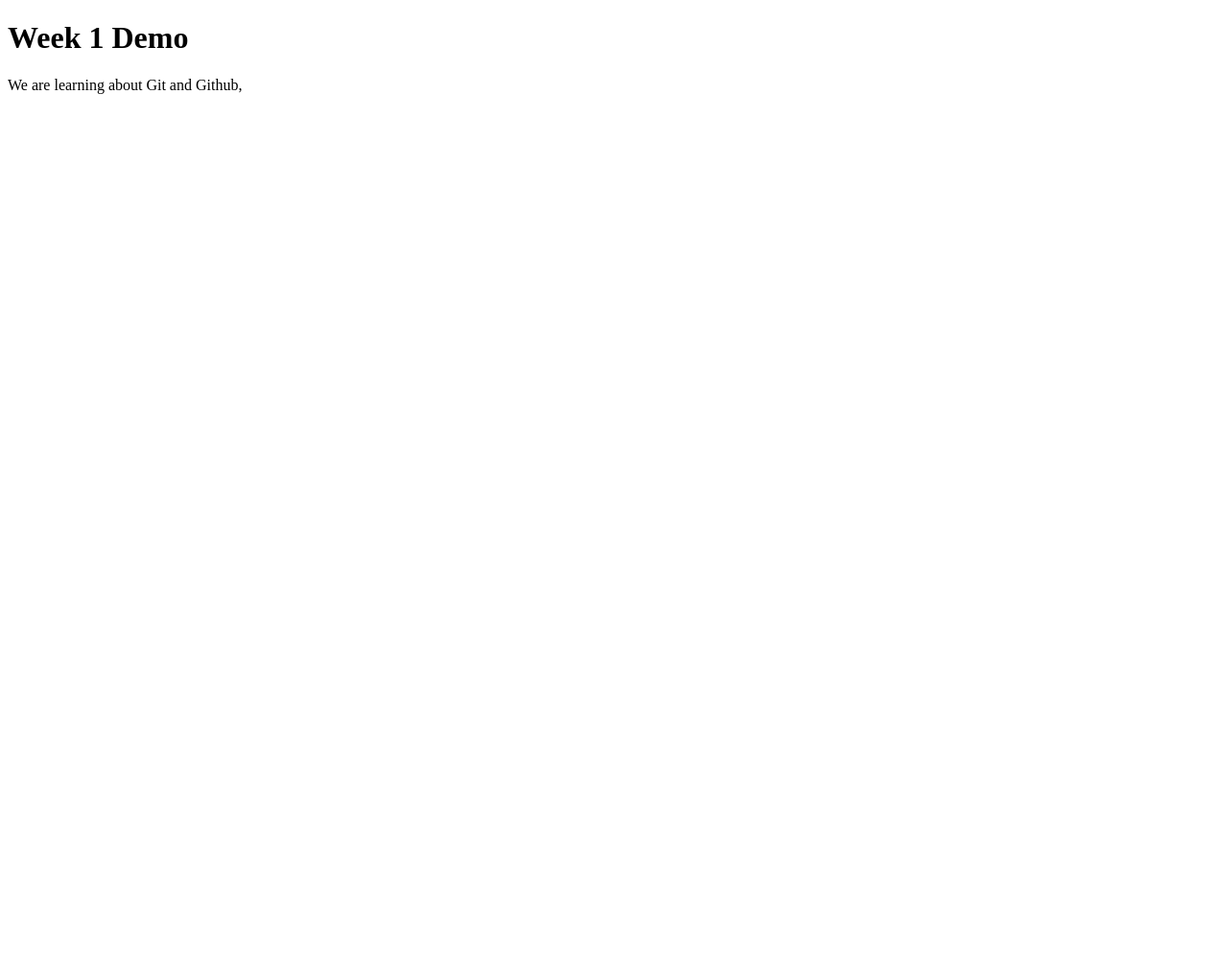
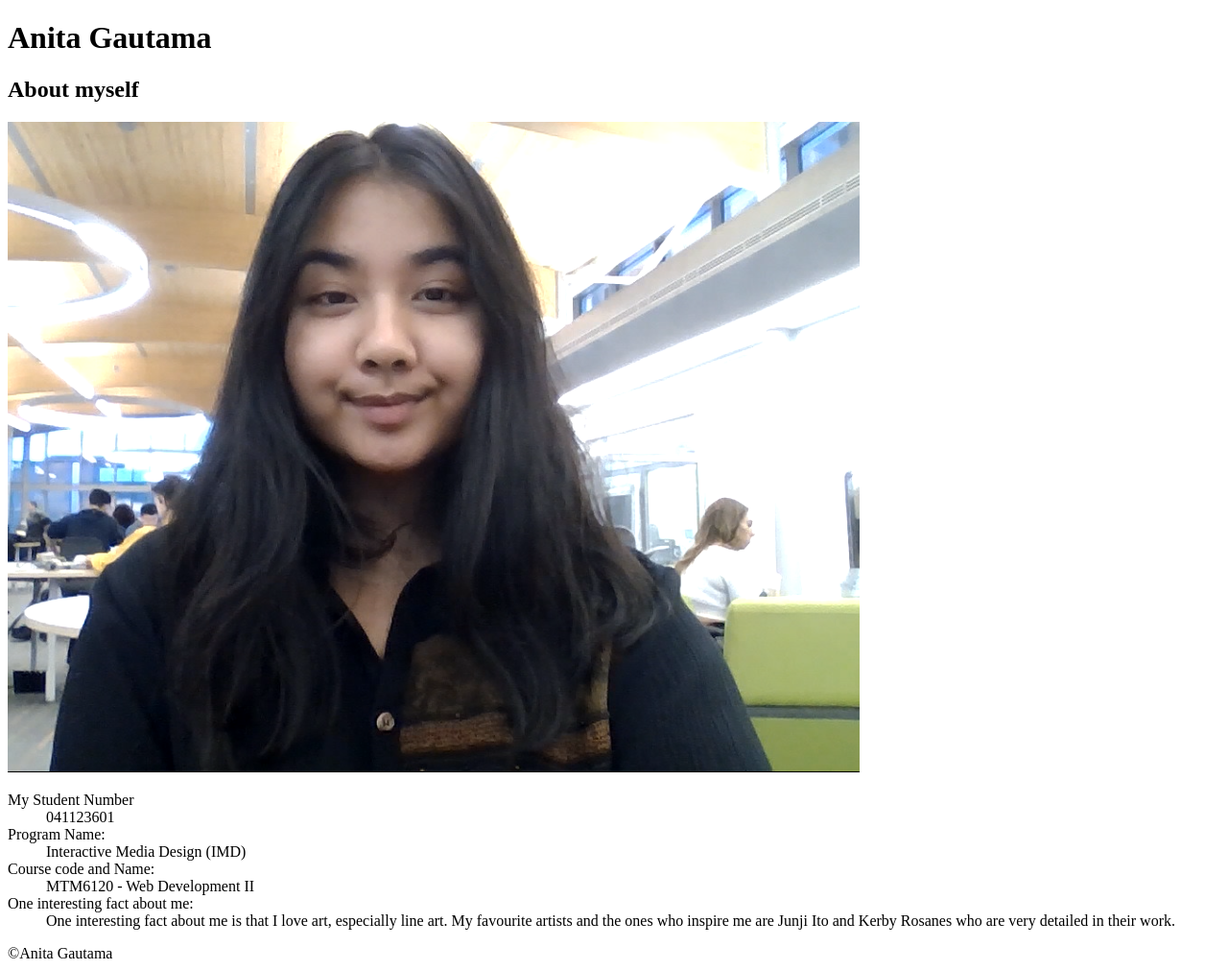
Before and after one commit to gaut0524/mtm6201-week1, a plain HTML site: page index.html in a window 1280 px wide. Shown: the whole page at 96% size. Before the commit the page ends 800 px from the top, so only its background shows below. Drawn offline with Linux system fonts and the light colour scheme.

Commit message:
adds info and image to index

```diff
--- a/index.html
+++ b/index.html
@@ -1,20 +1,39 @@
 <!DOCTYPE html>
 <html lang="en">
+
 <head>
     <meta charset="UTF-8">
     <meta name="viewport" content="width=device-width, initial-scale=1.0">
-    <title>MTM6201</title>
+    <title>Anita Gautama</title>
 </head>
+<!-- closes head, and autofills it with "!" then tab -->
+
 <body>
     <header>
-        <h1> Week 1 Demo</h1>
+        <h1>Anita Gautama</h1>
     </header>
+    <!-- Closing header titled as my name, the same as the document title -->
     <main>
-        <h2></h2>
-        <p>We are learning about Git and Github,</p>
+        <h2>About myself</h2>
+        <!-- will add image here -->
+        <img src="me.jpg" alt="me">
+
+        <dl>
+            <dt>My Student Number</dt>
+            <dd>041123601</dd>
+            <dt>Program Name:</dt>
+            <dd> Interactive Media Design (IMD)</dd>
+            <dt>Course code and Name:</dt>
+            <dd>MTM6120 - Web Development II</dd>
+            <dt>One interesting fact about me:</dt>
+            <dd>One interesting fact about me is that I love art, especially line art. My favourite artists and the ones
+                who inspire me are Junji Ito and Kerby Rosanes who are very detailed in their work.</dd>
+        </dl>
+        <!-- Adds description list with required items, with dd and dt -->
     </main>
     <footer>
-
+        &copy;Anita Gautama
     </footer>
 </body>
+
 </html>
```
Also changed, not shown: me.jpg (added).
